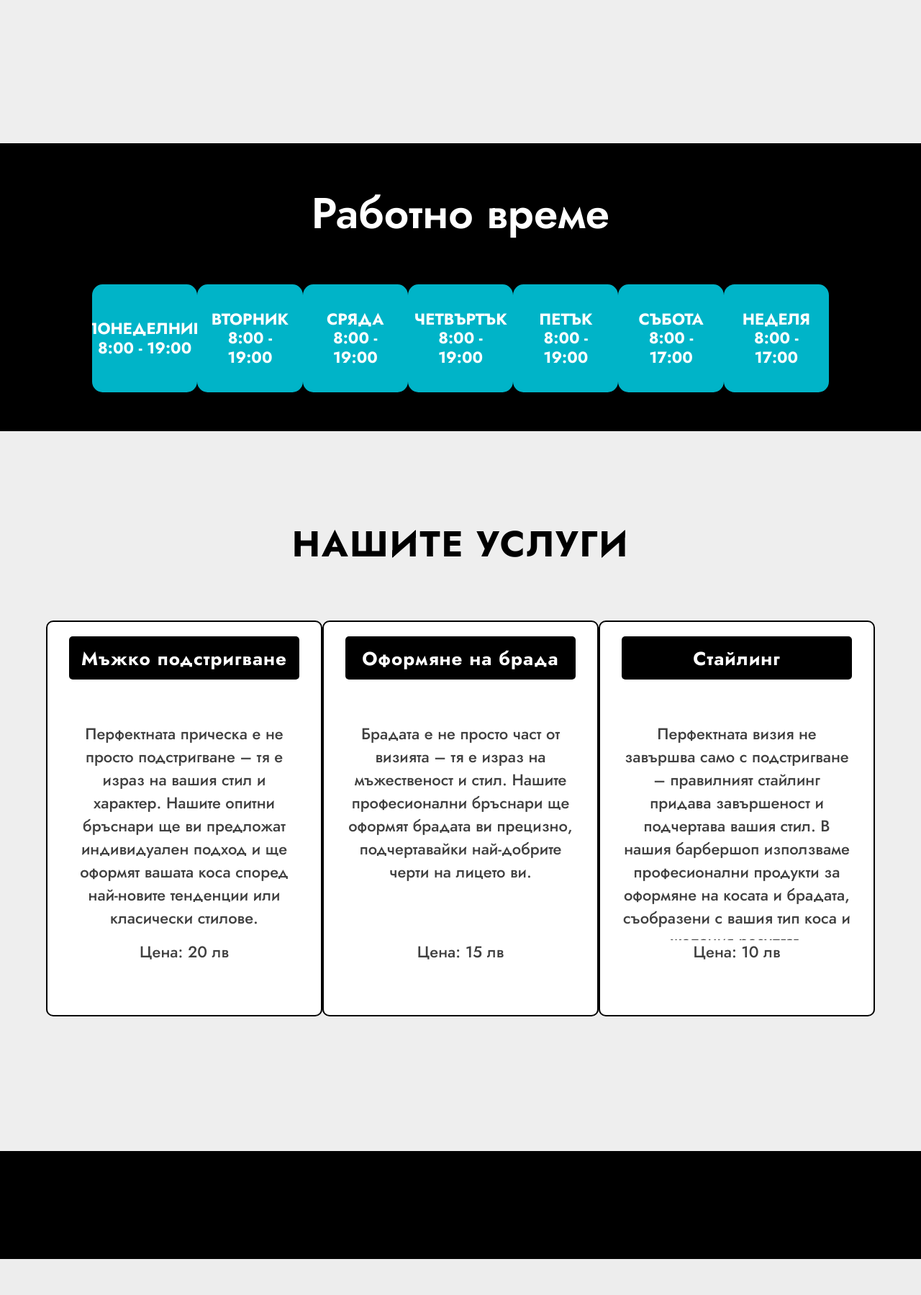
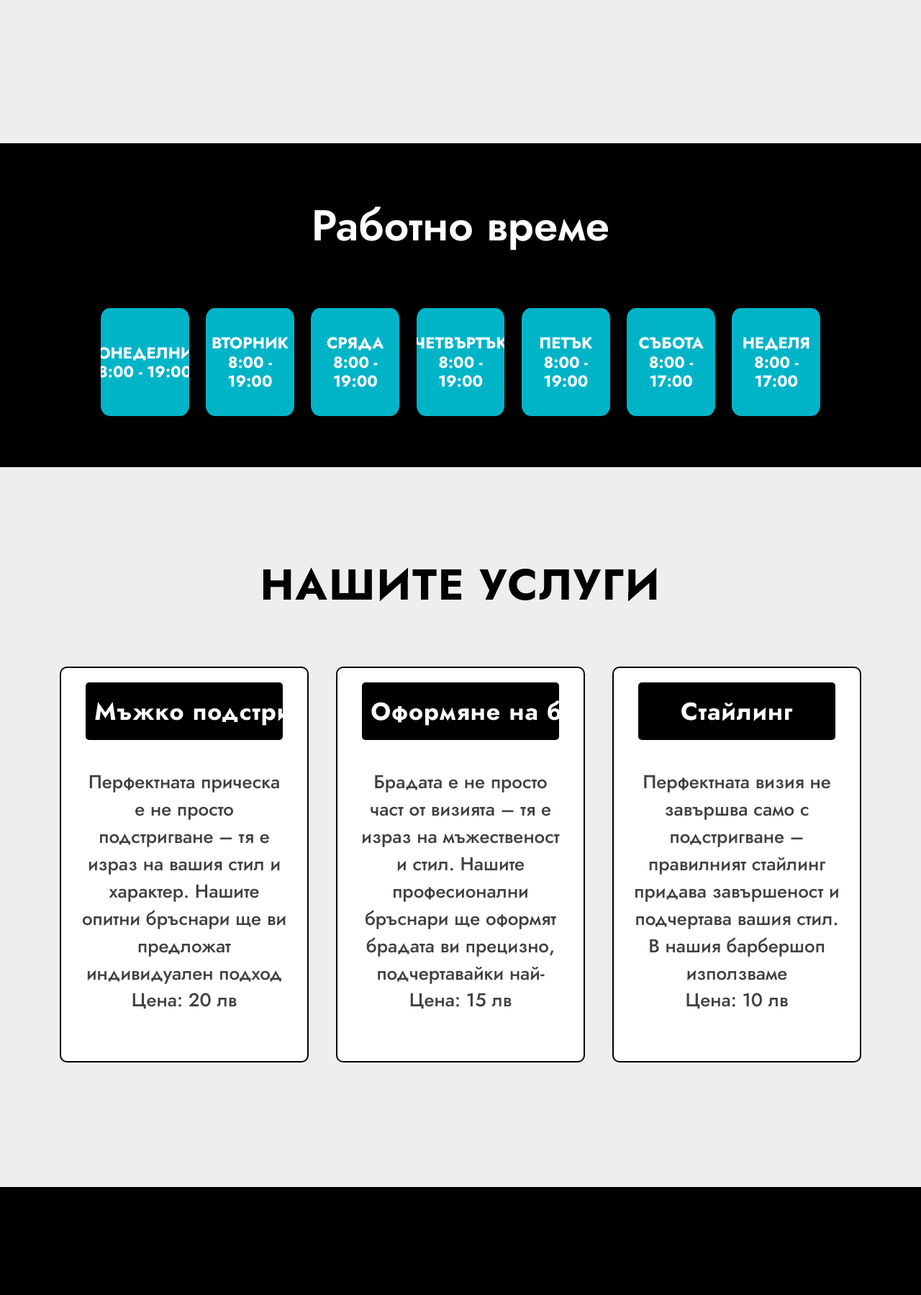
Before and after one commit to danikoynov/Barbershop-Website, a Flask app: page / in a window 1280 px wide. Shown: the part 881-2680 px from the top of the page at 72% size. Before the commit the page ends 2630 px from the top, so only its background shows below. Run offline with Flask 3, Linux system fonts and the light colour scheme.

Commit message:
cosmetic stuff 3

```diff
--- a/static/content_styles.css
+++ b/static/content_styles.css
@@ -78,7 +78,7 @@
     background-color: #ffffff;
     display: flex;
     flex-direction: column;
-    width: 450px;  /* Adjust width as needed */
+    width: 30%;  /* Adjust width as needed */
     height: 550px; /* Height is 1/3 of width */
     border: 2px solid black; /* Thin black border */
     display: flex;
@@ -92,6 +92,7 @@
     margin-top: 20px;
     margin-bottom: 5px;
     flex : 1;
+    width: 100%;
 }
 .service_button {
 
@@ -101,10 +102,10 @@
     letter-spacing: 1px;
     color: white;
     border: none;
-    height: 60px;
-    width: 320px;
+    height: 80px;
+    width: 80%;
     padding: 12px 12px;  /* Adjust size */
-    font-size: 26px;
+    font-size: 34px;
     font-weight: bold;
     cursor: pointer;
     text-align: center;
@@ -139,7 +140,7 @@
     color:#404040;
     font-family: Jost, sans-serif;
     font-weight: 500;
-    font-size: 22px;
+    font-size: 26px;
 }
 
 .price-text{
@@ -154,7 +155,7 @@
 }
 
 .title {
-    font-size: 50px; /* Adjust size */
+    font-size: 60px; /* Adjust size */
     font-weight: bold;
     text-align: center; /* Center the title */
     color: black; /* Change color as needed */
@@ -176,7 +177,7 @@
 .working-hours-section{
     background-color:rgb(0, 0, 0);
     width: 100%;
-    height:400px;
+    height:450px;
 
     display: flex;
     flex-direction: column;
@@ -187,7 +188,7 @@
 .working-hours-circle{
 
 
-    width: 180px;
+    width: 12%;
     height: 150px;
     border-radius: 10%;
     /*background: #00b569;*/
```
